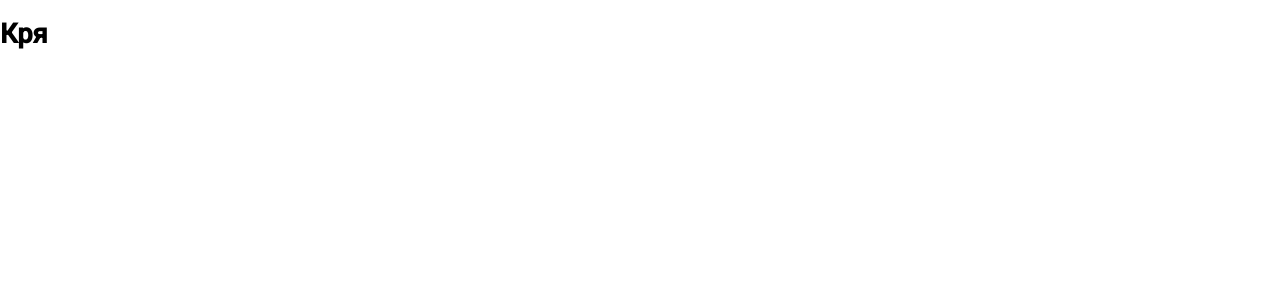
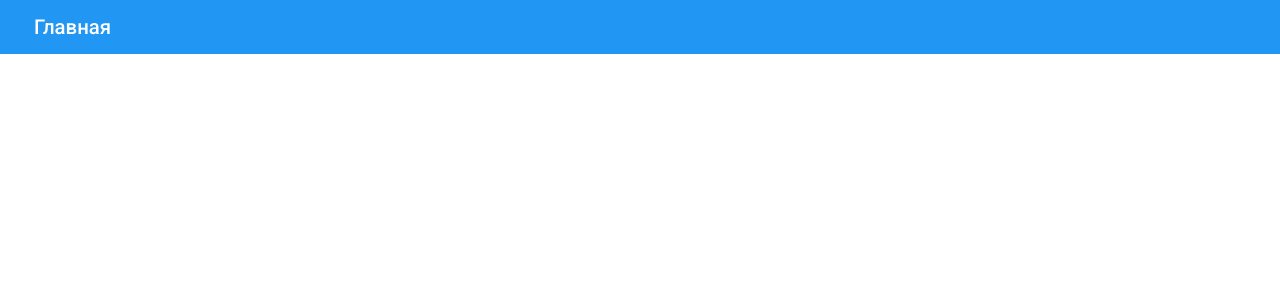
Before and after one commit to youth-design/LNU-schedule, a React (Create React App) app: page / in a window 1280 px wide. Shown: the top 300 px of the page. Built offline with nearby package versions, Linux system fonts and the light colour scheme.

Commit message:
Start work

```diff
--- a/src/screens/MainRouter.jsx
+++ b/src/screens/MainRouter.jsx
@@ -1,15 +1,15 @@
 import React from 'react';
+import { Switch, Route } from 'react-router-dom';
 
-import { Route, Switch } from 'react-router-dom';
 
-import Home from './home/Home';
+import ScheduleRouter from './schedule/ScheduleRouter';
 
 export default function MainRouter() {
   return (
     <Switch>
       <Route
         path="/"
-        render={params => (<Home {...params} />)}
+        component={ScheduleRouter}
       />
     </Switch>
   );
--- a/src/screens/home/Home.jsx
+++ /dev/null
@@ -1,9 +0,0 @@
-import React from 'react';
-
-export default function Home() {
-  return (
-    <h1>
-      Кря
-    </h1>
-  );
-}
--- /dev/null
+++ b/src/screens/schedule/ScheduleRouter.jsx
@@ -0,0 +1,16 @@
+import React from 'react';
+
+import Grid from '@material-ui/core/Grid';
+
+// eslint-disable-next-line import/no-unresolved
+import Header from 'screens/shared/components/header/Header';
+
+export default function ScheduleRouter() {
+  return (
+    <Grid>
+      <Header>
+        Главная
+      </Header>
+    </Grid>
+  );
+}
--- /dev/null
+++ b/src/screens/shared/components/header/Header.jsx
@@ -0,0 +1,25 @@
+import React from 'react';
+import PropTypes from 'prop-types';
+
+import Grid from '@material-ui/core/Grid';
+
+import styles from './Header.module.sass';
+
+export default function Header(props) {
+  const { children } = props;
+  return (
+    <Grid className={styles.main} alignItems="center" container>
+      <Grid className={styles.children} item>
+        {children}
+      </Grid>
+    </Grid>
+  );
+}
+
+Header.defaultProps = {
+  children: '',
+};
+
+Header.propTypes = {
+  children: PropTypes.oneOfType([PropTypes.string, PropTypes.element]),
+};
--- /dev/null
+++ b/src/screens/shared/components/header/Header.module.sass
@@ -0,0 +1,10 @@
+@import 'screens/shared/styles/colors.sass'
+
+.main
+  height: 4rem
+  background-color: $primary-color
+  color: $text-color
+  .children
+    padding: 0 2.5rem
+    font-size: 1.5rem
+    font-weight: 500
--- /dev/null
+++ b/src/screens/shared/styles/colors.sass
@@ -0,0 +1,8 @@
+$dark-primary-color: #1976D2
+$light-primary-color: #BBDEFB
+$primary-color: #2196F3
+$text-color: #FFFFFF
+$accent-color: #FF5722
+$primary-text-color: #212121
+$secondary-text-color: #757575
+$divider-color: #BDBDBD
```
